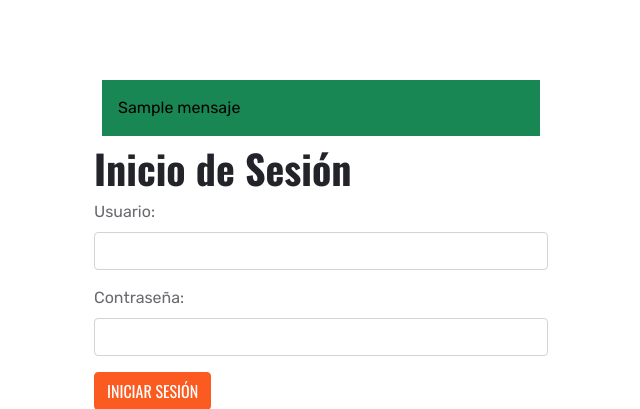
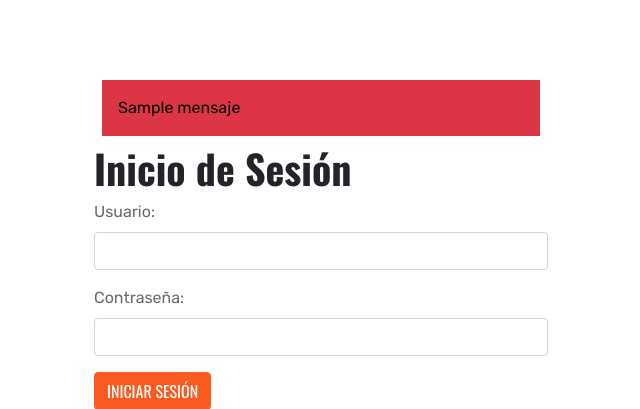
Before and after one commit to Petulio14/reservas, a Django app: template webapp/templates/login.html in a window 1280 px wide. Shown: the part 106-515 px from the top of the page, without its empty margins (319-959 px from the left). Run offline with Django 3.2, Linux system fonts and the light colour scheme; the template is opened without the code that fills it: most values are stand-ins (such as "Sample title", 1, 10 or a date in 2020); some libraries are stand-ins or nearby versions.

Commit message:
Update login.html

```diff
--- a/webapp/templates/login.html
+++ b/webapp/templates/login.html
@@ -54,7 +54,7 @@
         <div class="row justify-content-center align-items-center g-2">
             <div class="col-6 p-5">
                 {% if mensaje %}
-                <p class="p-3 bg-success m-2" style="color:black">{{ mensaje }}</p>
+                <p class="p-3 bg-danger m-2" style="color:black">{{ mensaje }}</p>
                 {% endif %}
                 <h1>Inicio de Sesión</h1>
 
```
